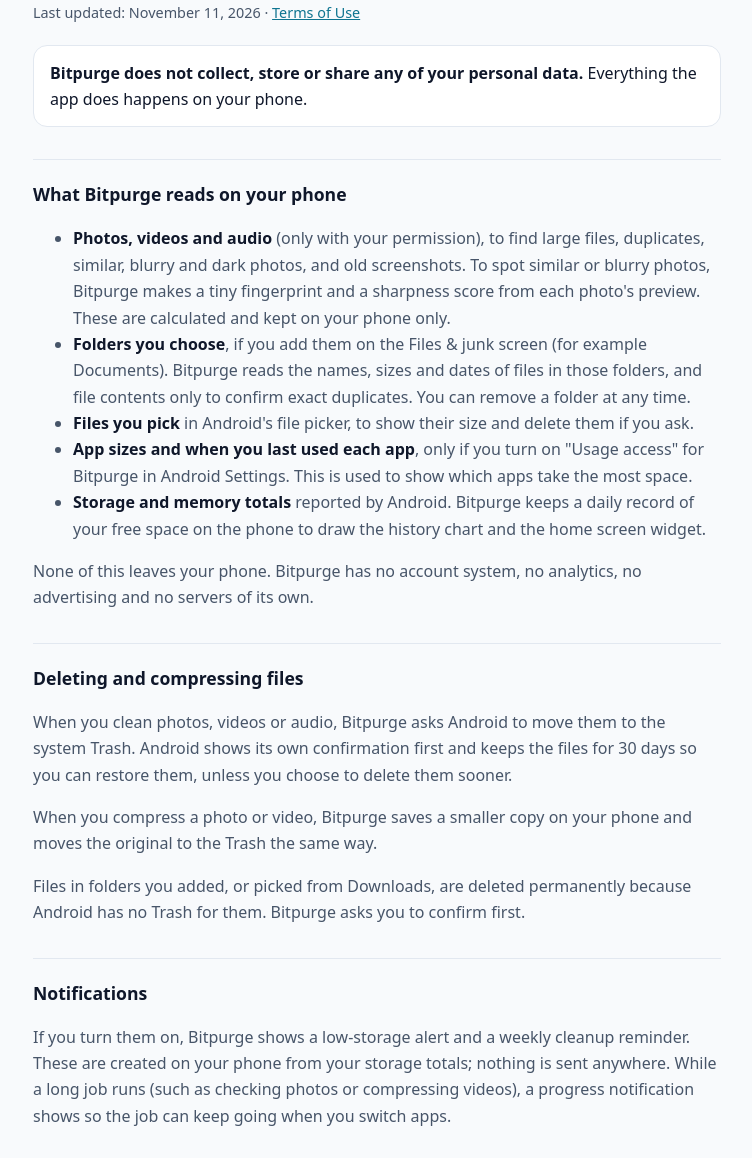
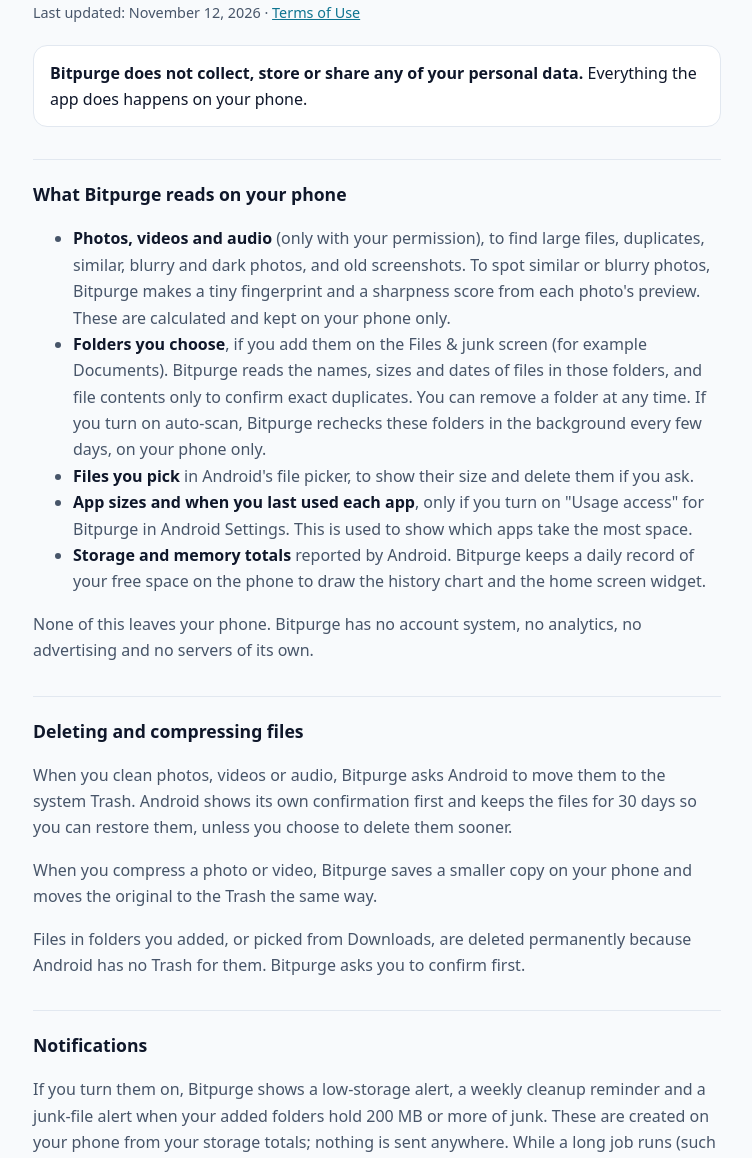
Before and after one commit to BlueprintDynamics/App-Policies, a plain HTML site: page bitpurge.html in a window 1280 px wide. Shown: the part 111-1269 px from the top of the page, without its empty margins (263-1015 px from the left). Drawn offline with Linux system fonts and the light colour scheme.

Commit message:
Bitpurge privacy: mention auto-scan and junk-file alerts
Co-Authored-By: Claude Opus 5.5 <noreply@anthropic.com>
Claude-Session: https://claude.ai/code/session_01VVAgurRG7N2jygh3VPL5qW

```diff
--- a/bitpurge.html
+++ b/bitpurge.html
@@ -10,7 +10,7 @@
 <main>
   <a class="back" href="index.html">← All apps</a>
   <h1>Bitpurge Privacy Policy</h1>
-  <p class="date">Last updated: November 11, 2026 · <a href="bitpurge-terms.html">Terms of Use</a></p>
+  <p class="date">Last updated: November 12, 2026 · <a href="bitpurge-terms.html">Terms of Use</a></p>
 
   <div class="summary">
     <p><strong>Bitpurge does not collect, store or share any of your personal data.</strong>
@@ -24,7 +24,8 @@
       sharpness score from each photo's preview. These are calculated and kept on your phone only.</li>
     <li><strong>Folders you choose</strong>, if you add them on the Files &amp; junk screen (for example Documents). Bitpurge
       reads the names, sizes and dates of files in those folders, and file contents only to confirm exact duplicates. You
-      can remove a folder at any time.</li>
+      can remove a folder at any time. If you turn on auto-scan, Bitpurge rechecks these folders
+      in the background every few days, on your phone only.</li>
     <li><strong>Files you pick</strong> in Android's file picker, to show their size and delete them if you ask.</li>
     <li><strong>App sizes and when you last used each app</strong>, only if you turn on "Usage access" for Bitpurge in
       Android Settings. This is used to show which apps take the most space.</li>
@@ -42,7 +43,8 @@
   Bitpurge asks you to confirm first.</p>
 
   <h2>Notifications</h2>
-  <p>If you turn them on, Bitpurge shows a low-storage alert and a weekly cleanup reminder. These are created on your phone
+  <p>If you turn them on, Bitpurge shows a low-storage alert, a weekly cleanup reminder and a junk-file alert
+  when your added folders hold 200 MB or more of junk. These are created on your phone
   from your storage totals; nothing is sent anywhere. While a long job runs (such as checking photos or compressing
   videos), a progress notification shows so the job can keep going when you switch apps.</p>
 
```
